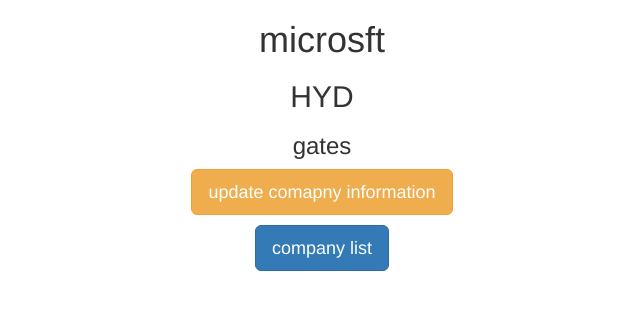
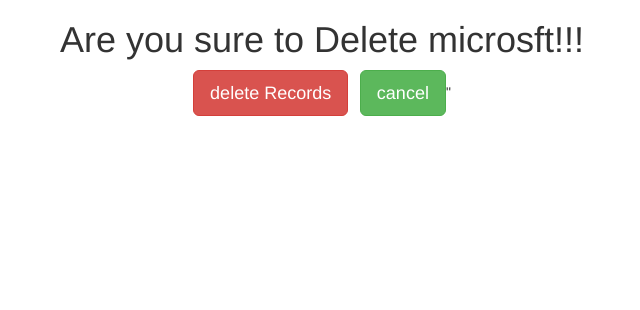
Before and after one commit to sivaram1511/cbvgitcrudproject, a Django app: page /delete/2/ in a window 1280 px wide. Shown: the top 310 px of the page, without its empty margins (318-958 px from the left). Run offline with Django 3.2, Linux system fonts and the light colour scheme; data comes from the database, SQL or seed files in the repository; both versions use the stored data as it was after the commit; some libraries are stand-ins or nearby versions.

Commit message:
delete and completed the crud operation

```diff
--- a/cbvgitcrudproject/urls.py
+++ b/cbvgitcrudproject/urls.py
@@ -18,9 +18,9 @@ from django.urls import path
 from testapp import views
 urlpatterns = [
     path('admin/', admin.site.urls),
-    path('',views.CompanyListview.as_view()),
+    path('',views.CompanyListview.as_view(),name='companies'),
     path('<pk>/',views.CompanyDetailview.as_view(),name='detail'),
     path('xyz/$',views.CompanyCreateView.as_view()),
     path('update/<pk>/', views.CompanyUpdateview.as_view()),
-    path('delete/<pk>/',views.CompanyDetailview.as_view()),
+    path('delete/<pk>/',views.CompanyDeleteView.as_view()),
 ]
--- /dev/null
+++ b/testapp/templates/testapp/company_confirm_delete.html
@@ -0,0 +1,11 @@
+<!DOCTYPE html>
+{%extends 'testapp/base.html'%}
+{%block body_block%}
+<h1>Are you sure to Delete {{company.name}}!!!</h1>
+<form method="post">
+    {%csrf_token%}
+    <input type="submit" class='btn btn-lg btn-danger' value="delete Records">&nbsp&nbsp
+    <a href="/{{company.id}}" class="btn btn-lg btn-success">cancel</a>"
+</form>
+{%endblock%}
+</html>
--- a/testapp/templates/testapp/company_detail.html
+++ b/testapp/templates/testapp/company_detail.html
@@ -5,6 +5,7 @@
 <h2>{{company.location}}</h2>
 <h3>{{company.ceo}}</h3>
 
-<h4><a href="/update/{{company.id}}" class="btn btn-lg btn-warning">update comapny information</a></h4>
-<h5><a href="/" class="btn btn-lg btn-primary">company list</a></h5>
+<a href="/update/{{company.id}}" class="btn btn-lg btn-warning">update comapny information</a>&nbsp&nbsp
+<a href="/" class="btn btn-lg btn-primary">company list</a>&nbsp&nbsp
+<a href="/delete/{{company.id}}" class="btn btn-lg btn-danger">Delete company Recoreds</a>
 {%endblock%}
--- a/testapp/templates/testapp/company_list.html
+++ b/testapp/templates/testapp/company_list.html
@@ -4,5 +4,7 @@
 <h1> List of All Companies</h1><hr>
   {%for company in company_list%}
    <h2><a href="/{{company.id}}">{{company.name}}</a></h2>
+
   {%endfor%}
+<a href="/xyz/$" class="btn btn-lg btn-success">InsertRecoreds</a>
    {%endblock%}
--- a/testapp/views.py
+++ b/testapp/views.py
@@ -1,7 +1,7 @@
 from django.shortcuts import render
 
 # Create your views here.
-from django.views.generic import ListView, DetailView,CreateView,UpdateView
+from django.views.generic import ListView, DetailView,CreateView,UpdateView,DeleteView
 from testapp.models import Company
 from django.urls import reverse_lazy
 class CompanyListview(ListView):
@@ -14,6 +14,6 @@ class CompanyCreateView(CreateView):
 class CompanyUpdateview(UpdateView):
     model=Company
     fields = ('name','ceo')
-class CompanyDeleteView(DetailView):
+class CompanyDeleteView(DeleteView):
     model = Company
-    success_url=reverse_lazy('/')
+    success_url=reverse_lazy('companies')
```
Also changed, not shown: testapp/templates/testapp/comapny_conform_delete.html (deleted, +0 -10 lines), db.sqlite3.
